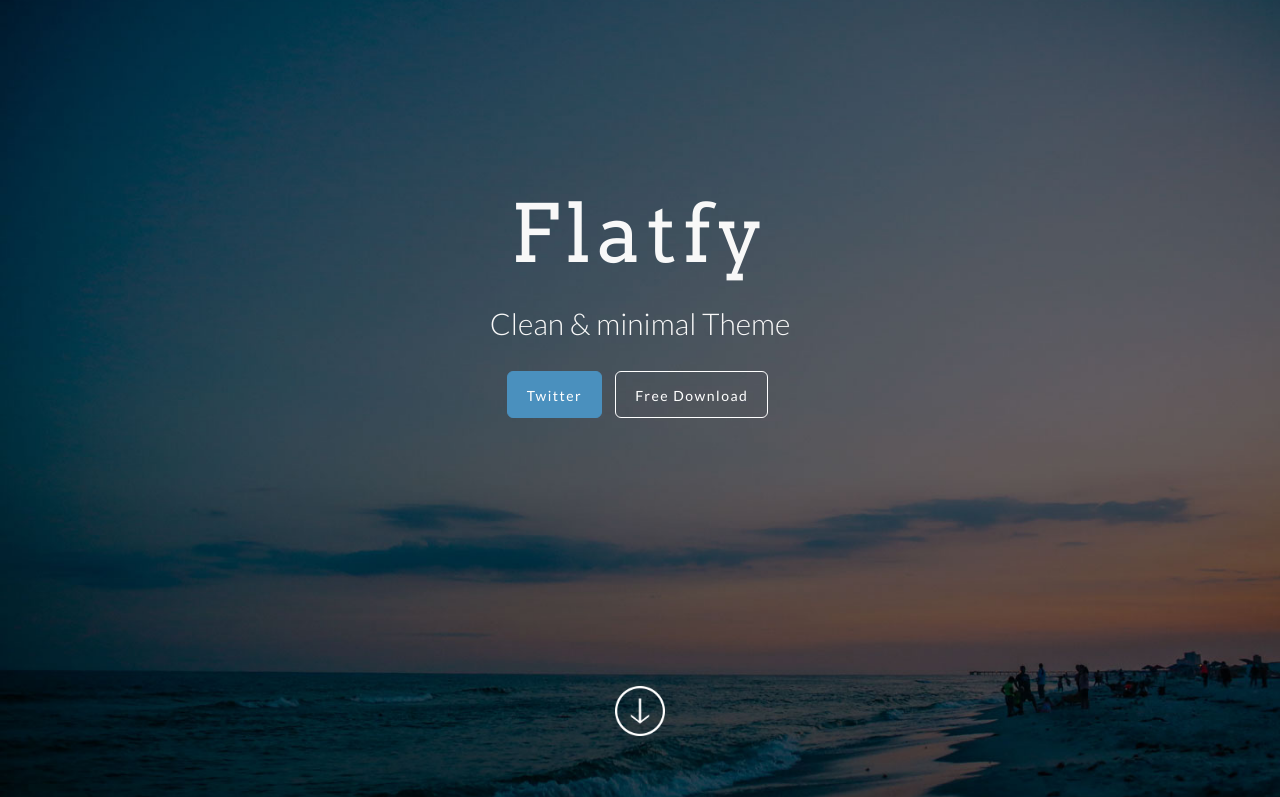
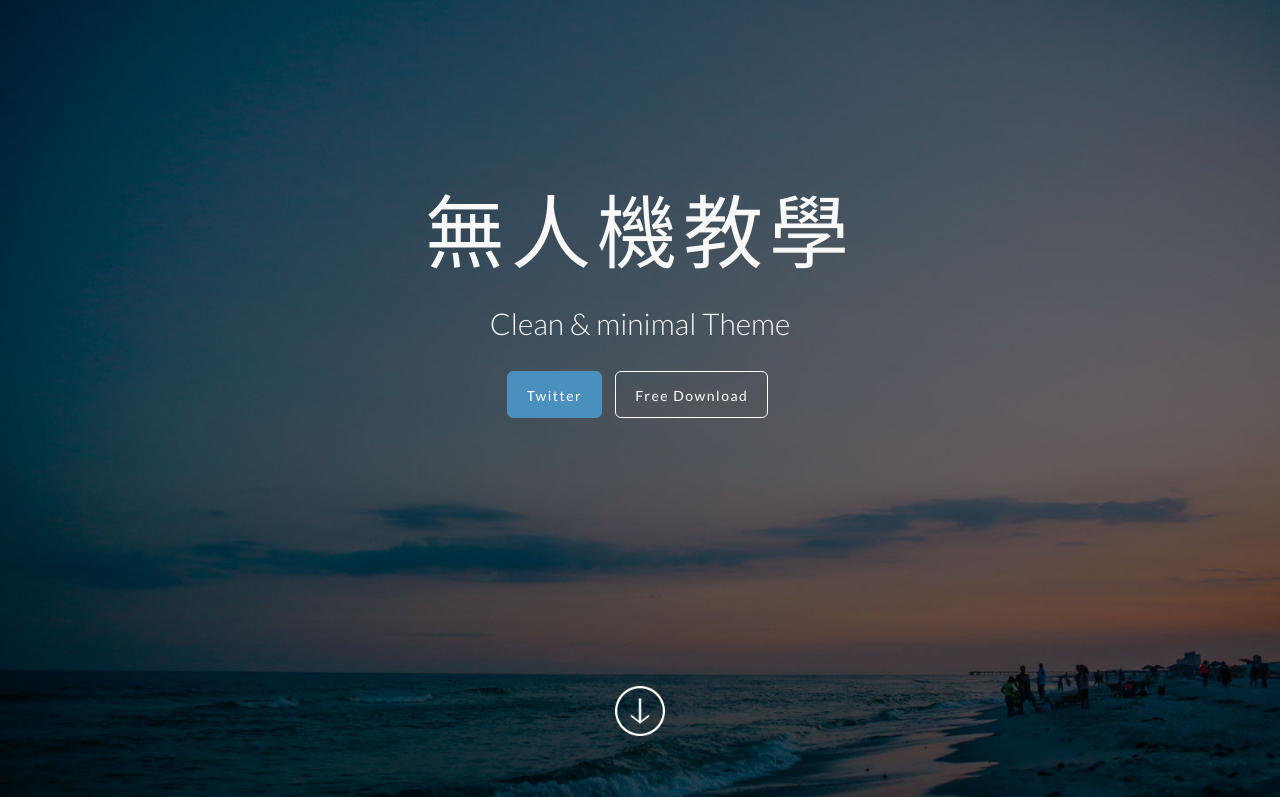
Before and after one commit to 110054023/dooog666, a plain HTML site: page index.html in a window 1280 px wide. Shown: the top 797 px of the page. Drawn offline with Linux system fonts and the light colour scheme.

Commit message:
update all

```diff
--- a/index.html
+++ b/index.html
@@ -4,14 +4,14 @@
 <!--[if IE 7]>    <html class="no-js ie7 oldie" lang="en"> <![endif]-->
 <!--[if IE 8]>    <html class="no-js ie8 oldie" lang="en"> <![endif]-->
 <!--[if IE 9]>    <html class="no-js ie9" lang="en"> <![endif]-->
-<!--[if gt IE 9]><!--> <html> <!--<![endif]-->
+<!--[if gt IE 9]><!--> <html lang="zh-Hant-TW"> <!--<![endif]-->
 <head>
     <meta charset="utf-8">
     <meta name="viewport" content="width=device-width, user-scalable=no, initial-scale=1.0, minimum-scale=1.0, maximum-scale=1.0">
     <meta name="description" content="Flatfy Free Flat and Responsive HTML5 Template ">
     <meta name="author" content="">
 
-    <title>Flatfy – Free Flat and Responsive HTML5 Template</title>
+    <title>朱學亭老師的HTML教學</title>
 
     <!-- Bootstrap core CSS -->
     <link href="css/bootstrap.min.css" rel="stylesheet">
@@ -58,7 +58,7 @@
 	<!-- FullScreen -->
     <div class="intro-header">
 		<div class="col-xs-12 text-center abcen1">
-			<h1 class="h1_home wow fadeIn" data-wow-delay="0.4s">Flatfy</h1>
+			<h1 class="h1_home wow fadeIn" data-wow-delay="0.4s">無人機教學</h1>
 			<h3 class="h3_home wow fadeIn" data-wow-delay="0.6s">Clean & minimal Theme</h3>
 			<ul class="list-inline intro-social-buttons">
 				<li><a href="https://twitter.com/galantiandrea" class="btn  btn-lg mybutton_cyano wow fadeIn" data-wow-delay="0.8s"><span class="network-name">Twitter</span></a>
```
